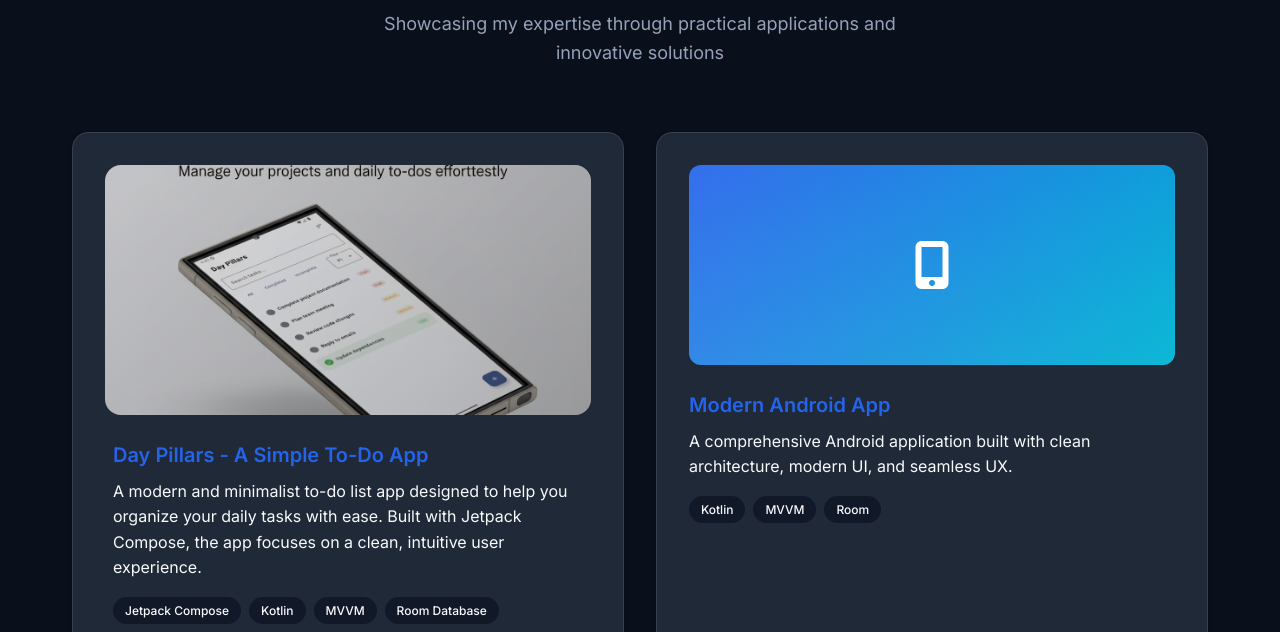
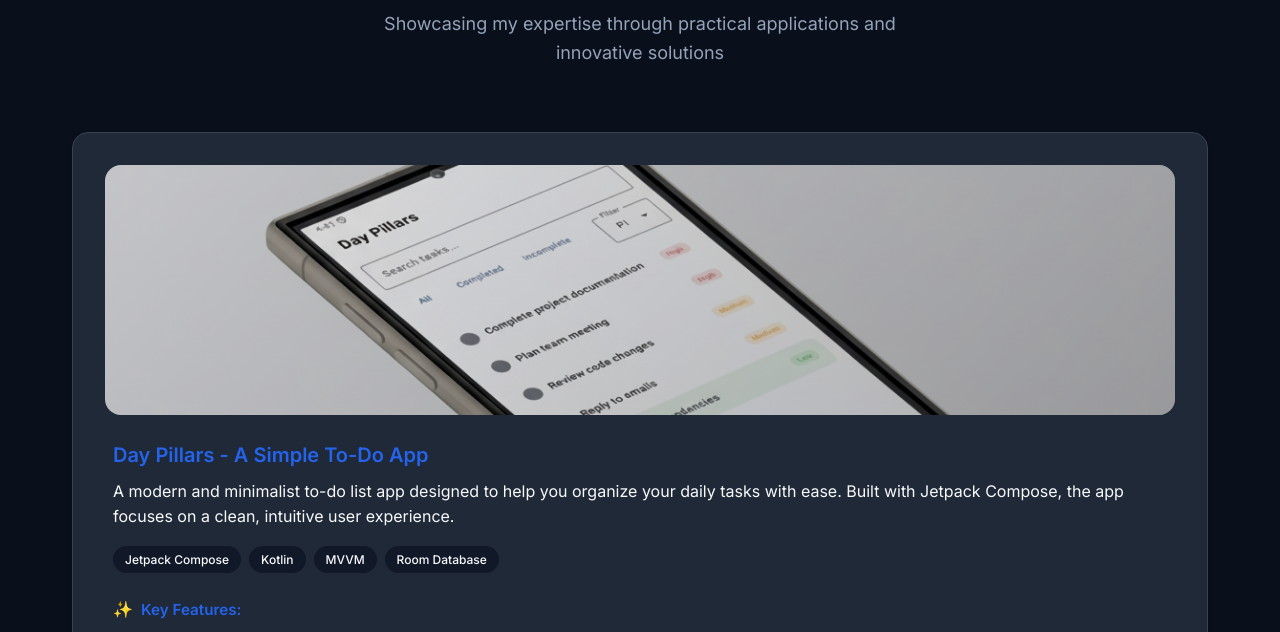
Before and after one commit to Mahmoud12344/Mahmoud_Mohsen, a website: page index.html in a window 1280 px wide. Shown: the part 5280-5912 px from the top of the page. Drawn offline with Linux system fonts and the light colour scheme.

```diff
--- a/index.html
+++ b/index.html
@@ -327,15 +327,6 @@
                     </div>
                 </div>
 
-                <!-- Modern Android App Project -->
-                <div class="project-card card">
-                    <div class="project-image"><i class="fas fa-mobile-alt"></i></div>
-                    <h3 class="project-title">Modern Android App</h3>
-                    <p class="project-description">A comprehensive Android application built with clean architecture,
-                        modern UI, and seamless UX.</p>
-                    <div class="project-tech"><span class="tech-tag">Kotlin</span><span
-                            class="tech-tag">MVVM</span><span class="tech-tag">Room</span></div>
-                </div>
             </div>
         </div>
     </section>
@@ -391,8 +382,6 @@
 
     <!-- Scripts -->
     <script src="js/main.js"></script>
-    <script src="js/theme.js"></script>
-    <script src="js/navigation.js"></script>
     <script src="js/gallery.js"></script>
 </body>
 
--- a/js/main.js
+++ b/js/main.js
@@ -1,5 +1,4 @@
-// Main JavaScript file - imports all other scripts
-// This file will be loaded in the HTML and will handle the main functionality
+// Main JavaScript file - handles theme toggle and navigation functionality
 
 // Initialize theme on page load
 document.addEventListener('DOMContentLoaded', function() {
@@ -25,4 +24,25 @@
             localStorage.setItem('theme', 'dark');
         }
     });
+
+    // Smooth scroll functionality
+    document.querySelectorAll('a[href^="#"]').forEach(a => {
+        a.addEventListener('click', e => {
+            e.preventDefault();
+            document.querySelector(a.getAttribute('href')).scrollIntoView({
+                behavior: 'smooth'
+            });
+        });
+    });
+
+    // Nav active on scroll
+    window.addEventListener('scroll', () => {
+        let current = '';
+        document.querySelectorAll('.section[id]').forEach(sec => {
+            if (scrollY >= sec.offsetTop - 100) current = sec.id;
+        });
+        document.querySelectorAll('.nav-links a').forEach(link => {
+            link.classList.toggle('active', link.getAttribute('href') === `#${current}`);
+        });
+    });
 });
--- a/js/navigation.js
+++ /dev/null
@@ -1,20 +0,0 @@
-// Smooth scroll functionality
-document.querySelectorAll('a[href^="#"]').forEach(a => {
-    a.addEventListener('click', e => {
-        e.preventDefault();
-        document.querySelector(a.getAttribute('href')).scrollIntoView({
-            behavior: 'smooth'
-        });
-    });
-});
-
-// Nav active on scroll
-window.addEventListener('scroll', () => {
-    let current = '';
-    document.querySelectorAll('.section[id]').forEach(sec => {
-        if (scrollY >= sec.offsetTop - 100) current = sec.id;
-    });
-    document.querySelectorAll('.nav-links a').forEach(link => {
-        link.classList.toggle('active', link.getAttribute('href') === `#${current}`);
-    });
-});
--- a/js/theme.js
+++ /dev/null
@@ -1,13 +0,0 @@
-// Theme toggle functionality
-const themeToggle = document.getElementById('themeToggle');
-const body = document.body;
-
-themeToggle.addEventListener('click', () => {
-    if (body.classList.contains('theme-dark')) {
-        body.classList.replace('theme-dark', 'theme-light');
-        themeToggle.innerHTML = '<i class="fas fa-moon"></i>';
-    } else {
-        body.classList.replace('theme-light', 'theme-dark');
-        themeToggle.innerHTML = '<i class="fas fa-sun"></i>';
-    }
-});
```
